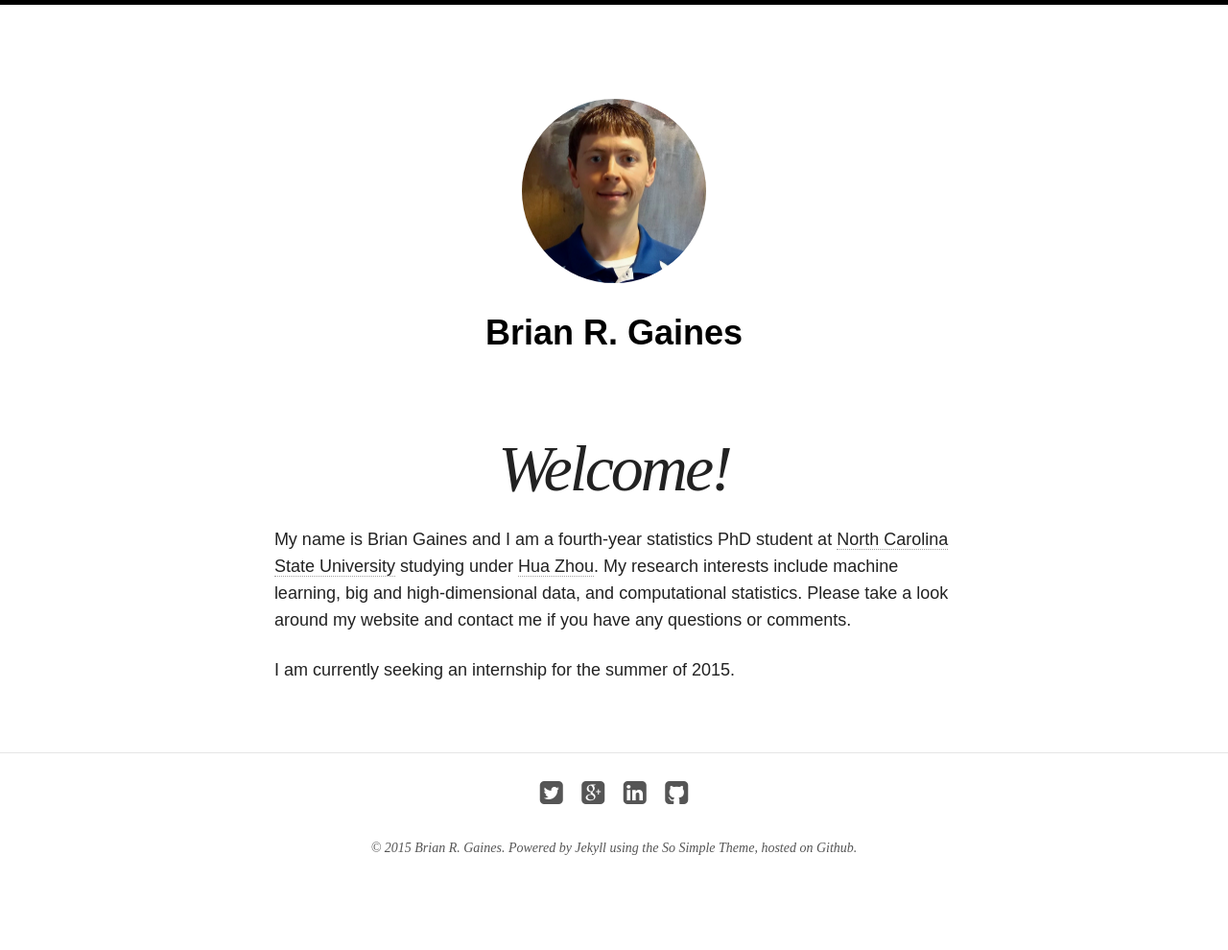
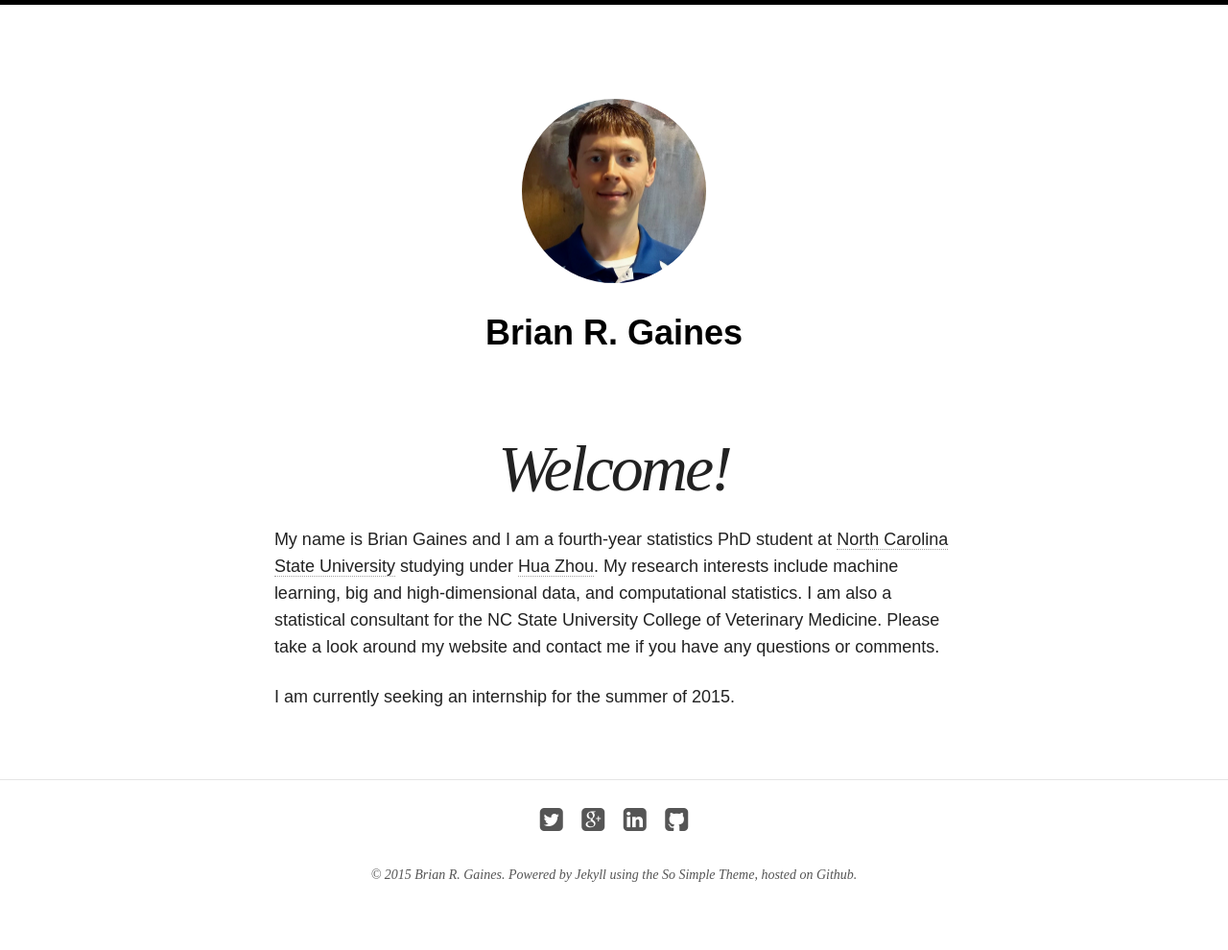
Before and after one commit to brgaines/brgaines.github.io, a Jekyll site: the page built from index.md, in a window 1280 px wide. Shown: the whole page at 96% size. Built offline with Jekyll 4.4.1, drawn with Linux system fonts in a browser that asks for light colours; nearby versions of some CDN libraries; before the commit the page ends 962 px from its top, so only the background shows below that.

Commit message:
added sentence about consulting without link to see if home button still works

```diff
--- a/index.md
+++ b/index.md
@@ -2,9 +2,9 @@
 layout: page
 title: Welcome!
 excerpt: "Welcome to my website!"
-modified: 2015-01-10
+modified: 2015-01-12
 ---
 
-My name is Brian Gaines and I am a fourth-year statistics PhD student at [North Carolina State University](http://www.ncsu.edu) studying under [Hua Zhou](http://hua-zhou.github.io/).  My research interests include machine learning, big and high-dimensional data, and computational statistics.  Please take a look around my website and contact me if you have any questions or comments.
+My name is Brian Gaines and I am a fourth-year statistics PhD student at [North Carolina State University](http://www.ncsu.edu) studying under [Hua Zhou](http://hua-zhou.github.io/).  My research interests include machine learning, big and high-dimensional data, and computational statistics.  I am also a statistical consultant for the NC State University College of Veterinary Medicine.  Please take a look around my website and contact me if you have any questions or comments.
 
 I am currently seeking an internship for the summer of 2015.
```
